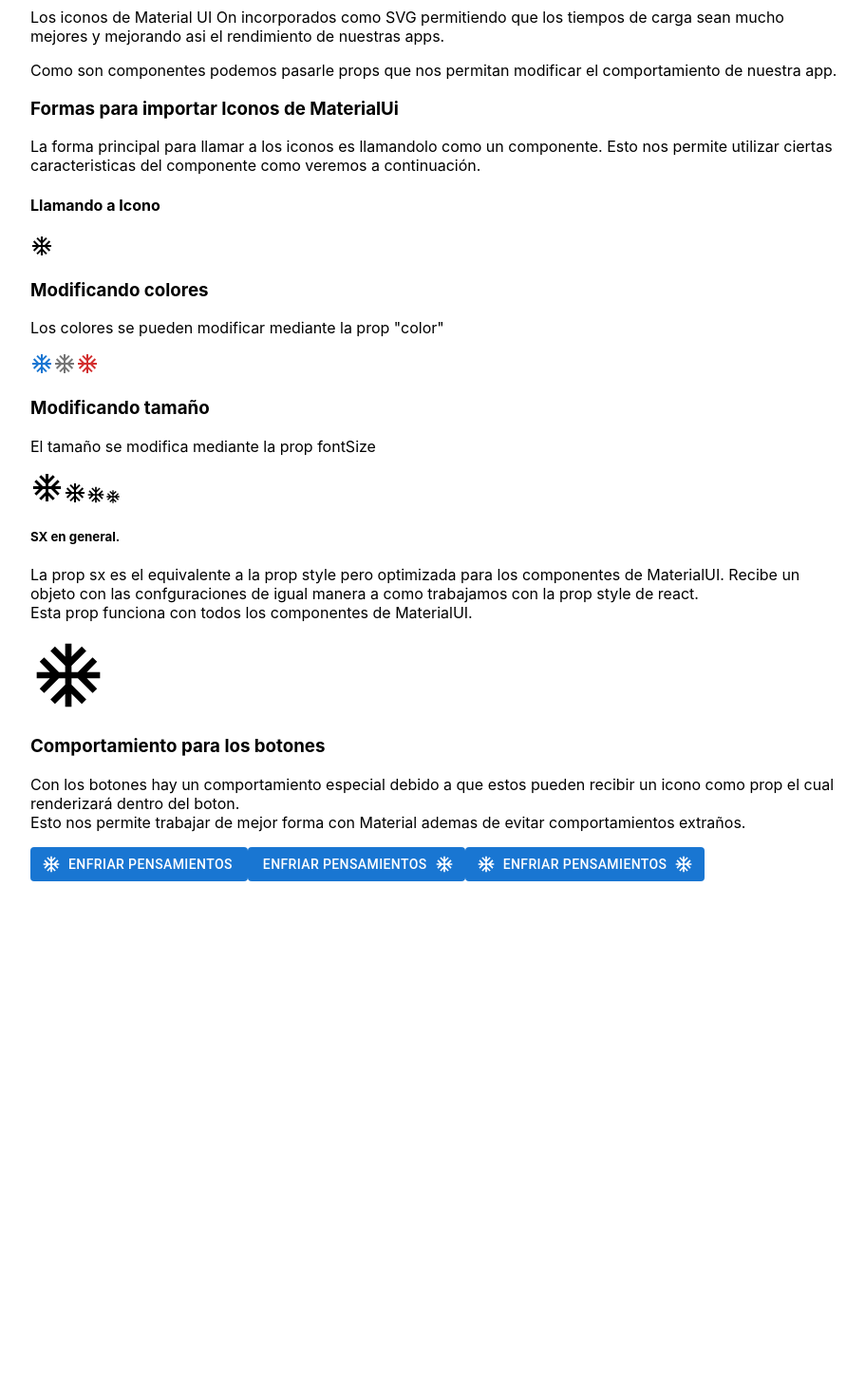
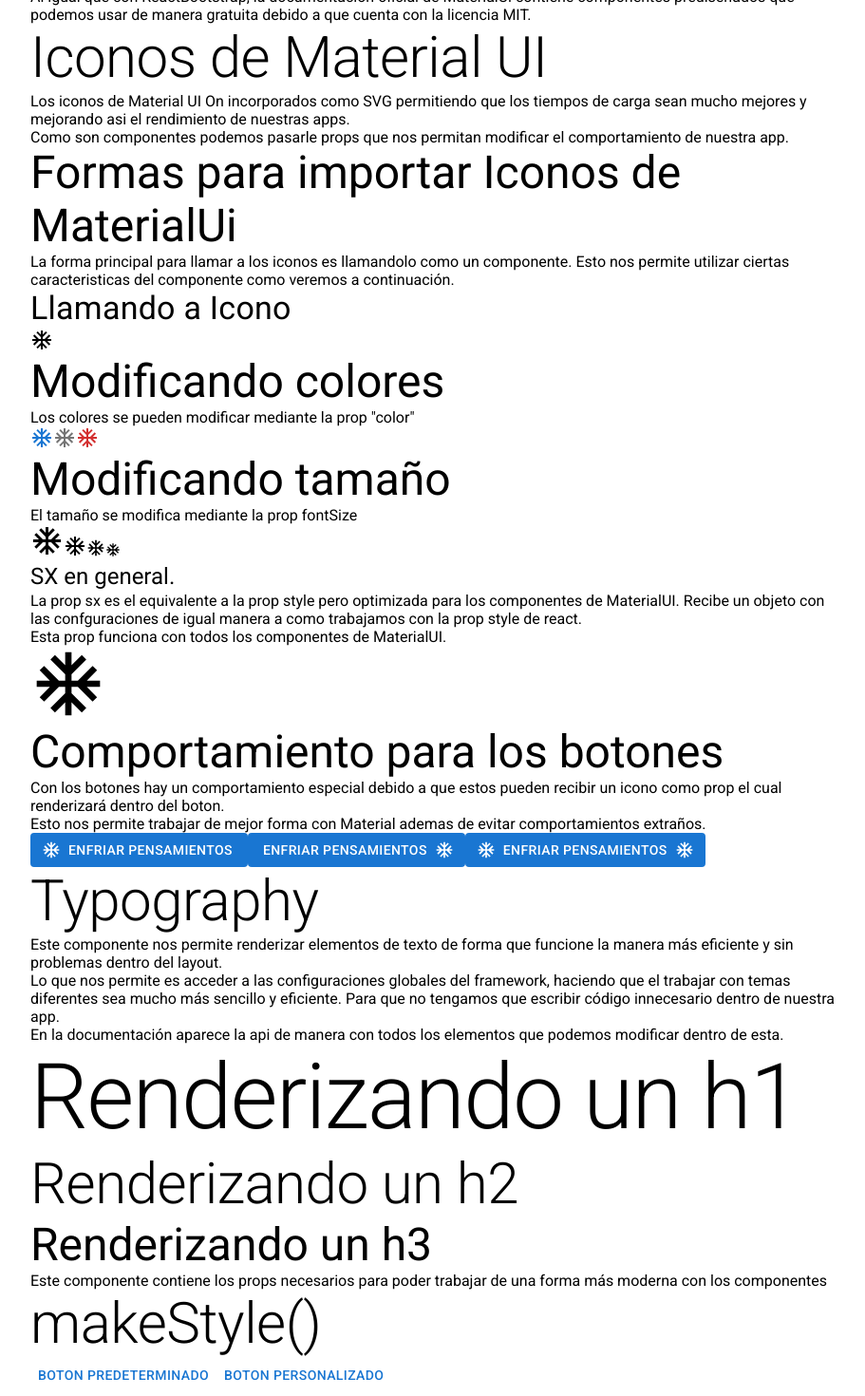
Before and after one commit to sberrus/bluuweb-material-ui, a React (Vite) app: page / in a window 1280 px wide. Shown: the part 460-1930 px from the top of the page at 95% size, without its empty margins (182-1093 px from the left). Before the commit the page ends 1388 px from the top, so only its background shows below. Built offline with nearby package versions, Linux system fonts and the light colour scheme.

Commit message:
Visto Typography

```diff
--- a/index.html
+++ b/index.html
@@ -3,6 +3,10 @@
 	<head>
 		<meta charset="UTF-8" />
 		<link rel="icon" type="image/svg+xml" href="/src/favicon.svg" />
+
+		<!-- Fuente de Material UI  -->
+		<link rel="stylesheet" href="https://fonts.googleapis.com/css?family=Roboto:300,400,500,700&display=swap" />
+
 		<meta name="viewport" content="width=device-width, initial-scale=1.0" />
 		<title>Vite App</title>
 	</head>
--- a/src/App.tsx
+++ b/src/App.tsx
@@ -1,10 +1,11 @@
-import { Button, Link, ButtonGroup, Icon, SvgIcon, IconButton, Container } from "@mui/material";
+import { Button, Link, ButtonGroup, Container, Typography } from "@mui/material";
 import AcUnitSharpIcon from "@mui/icons-material/AcUnitSharp";
 
 const App = () => {
 	return (
-		<Container maxWidth="md">
-			<h1>Aprendiendo MaterialUi</h1>
+		<Container maxWidth="md" sx={{ marginBottom: "3em" }}>
+			{/* Main TItle */}
+			<Typography variant="h1">Material UI con Bluuweb</Typography>
 			<p>
 				Material UI es un framework para React que nos permite trabajar de manera más sencilla y de manera
 				modularizada con componentes, siguiendo los estilos de{" "}
@@ -14,7 +15,8 @@
 				de Google.
 			</p>
 
-			<h2>Importando componentes</h2>
+			{/* Componentes */}
+			<Typography variant="h2">Importando componentes</Typography>
 			<p>
 				Al trabajar con React, los componentes se trabajan de forma similar a como se trabaja con otras librerias
 				modularizadas como React-Bootstrap; el cual nos ofrece un set de componentes ya con los estilos de Bootstrap
@@ -25,6 +27,8 @@
 				<div>
 					<small>Componente importado</small>
 				</div>
+
+				{/*  */}
 				<ButtonGroup variant="text" color="primary">
 					<Button variant="contained" disableElevation>
 						hola
@@ -32,41 +36,45 @@
 					<Button variant="outlined">hola</Button>
 					<Button variant="text">hola</Button>
 				</ButtonGroup>
+				{/*  */}
 			</div>
+
 			<p>
 				Al igual que con ReactBootstrap, la documentación oficial de MaterialUi contiene componentes prediseñados
 				que podemos usar de manera gratuita debido a que cuenta con la licencia MIT.
 			</p>
-			<h2>Usando los Iconos de MaterialUI</h2>
+
+			{/* Iconos */}
+			<Typography variant="h2">Iconos de Material UI</Typography>
 			<p>
 				Los iconos de Material UI On incorporados como SVG permitiendo que los tiempos de carga sean mucho mejores y
 				mejorando asi el rendimiento de nuestras apps.
 			</p>
 			<p>Como son componentes podemos pasarle props que nos permitan modificar el comportamiento de nuestra app.</p>
 
-			<h3>Formas para importar Iconos de MaterialUi</h3>
+			<Typography variant="h3">Formas para importar Iconos de MaterialUi</Typography>
 			<p>
 				La forma principal para llamar a los iconos es llamandolo como un componente. Esto nos permite utilizar
 				ciertas caracteristicas del componente como veremos a continuación.
 			</p>
 
-			<h4>Llamando a Icono</h4>
+			<Typography variant="h4">Llamando a Icono</Typography>
 			<AcUnitSharpIcon />
 
-			<h3>Modificando colores</h3>
+			<Typography variant="h3">Modificando colores</Typography>
 			<p>Los colores se pueden modificar mediante la prop "color"</p>
 			<AcUnitSharpIcon color="primary" />
 			<AcUnitSharpIcon color="action" />
 			<AcUnitSharpIcon color="error" />
 
-			<h3>Modificando tamaño</h3>
+			<Typography variant="h3">Modificando tamaño</Typography>
 			<p>El tamaño se modifica mediante la prop fontSize</p>
 			<AcUnitSharpIcon fontSize="large" />
 			<AcUnitSharpIcon fontSize="medium" />
 			<AcUnitSharpIcon fontSize="small" />
 			<AcUnitSharpIcon fontSize="inherit" />
 
-			<h5>SX en general.</h5>
+			<Typography variant="h5">SX en general.</Typography>
 			<p>
 				La prop sx es el equivalente a la prop style pero optimizada para los componentes de MaterialUI. Recibe un
 				objeto con las confguraciones de igual manera a como trabajamos con la prop style de react.
@@ -76,7 +84,7 @@
 
 			<AcUnitSharpIcon sx={{ fontSize: "5em" }} />
 
-			<h3>Comportamiento para los botones</h3>
+			<Typography variant="h3">Comportamiento para los botones</Typography>
 			<p>
 				Con los botones hay un comportamiento especial debido a que estos pueden recibir un icono como prop el cual
 				renderizará dentro del boton.
@@ -92,6 +100,47 @@
 			<Button variant="contained" disableElevation startIcon={<AcUnitSharpIcon />} endIcon={<AcUnitSharpIcon />}>
 				Enfriar pensamientos
 			</Button>
+
+			{/* Typography */}
+			<Typography variant="h2">Typography</Typography>
+			<p>
+				Este componente nos permite renderizar elementos de texto de forma que funcione la manera más eficiente y
+				sin problemas dentro del layout.
+			</p>
+			<p>
+				Lo que nos permite es acceder a las configuraciones globales del framework, haciendo que el trabajar con
+				temas diferentes sea mucho más sencillo y eficiente. Para que no tengamos que escribir código innecesario
+				dentro de nuestra app.{" "}
+			</p>
+			<p>
+				En la documentación aparece la api de manera con todos los elementos que podemos modificar dentro de esta.
+			</p>
+
+			{/*  */}
+			<Typography variant="h1" color="initial">
+				Renderizando un h1
+			</Typography>
+			<Typography variant="h2" color="danger">
+				Renderizando un h2
+			</Typography>
+			<Typography variant="h3" color="initial">
+				Renderizando un h3
+			</Typography>
+			{/*  */}
+
+			<p>
+				Este componente contiene los props necesarios para poder trabajar de una forma más moderna con los
+				componentes
+			</p>
+
+			{/* makeStyle */}
+			<Typography variant="h2">makeStyle()</Typography>
+			<p></p>
+
+			{/*  */}
+			<Button>Boton predeterminado</Button>
+			<Button>Boton personalizado</Button>
+			{/*  */}
 		</Container>
 	);
 };
--- a/src/index.css
+++ b/src/index.css
@@ -1,13 +1,6 @@
-body {
-  margin: 0;
-  font-family: -apple-system, BlinkMacSystemFont, 'Segoe UI', 'Roboto', 'Oxygen',
-    'Ubuntu', 'Cantarell', 'Fira Sans', 'Droid Sans', 'Helvetica Neue',
-    sans-serif;
-  -webkit-font-smoothing: antialiased;
-  -moz-osx-font-smoothing: grayscale;
+* {
+	margin: 0;
+	padding: 0;
+	box-sizing: border-box;
+	font-family: "Roboto", "Helvetica", "Arial", sans-serif;
 }
-
-code {
-  font-family: source-code-pro, Menlo, Monaco, Consolas, 'Courier New',
-    monospace;
-}
```
Lines whose indentation alone changed are shown as unchanged.
